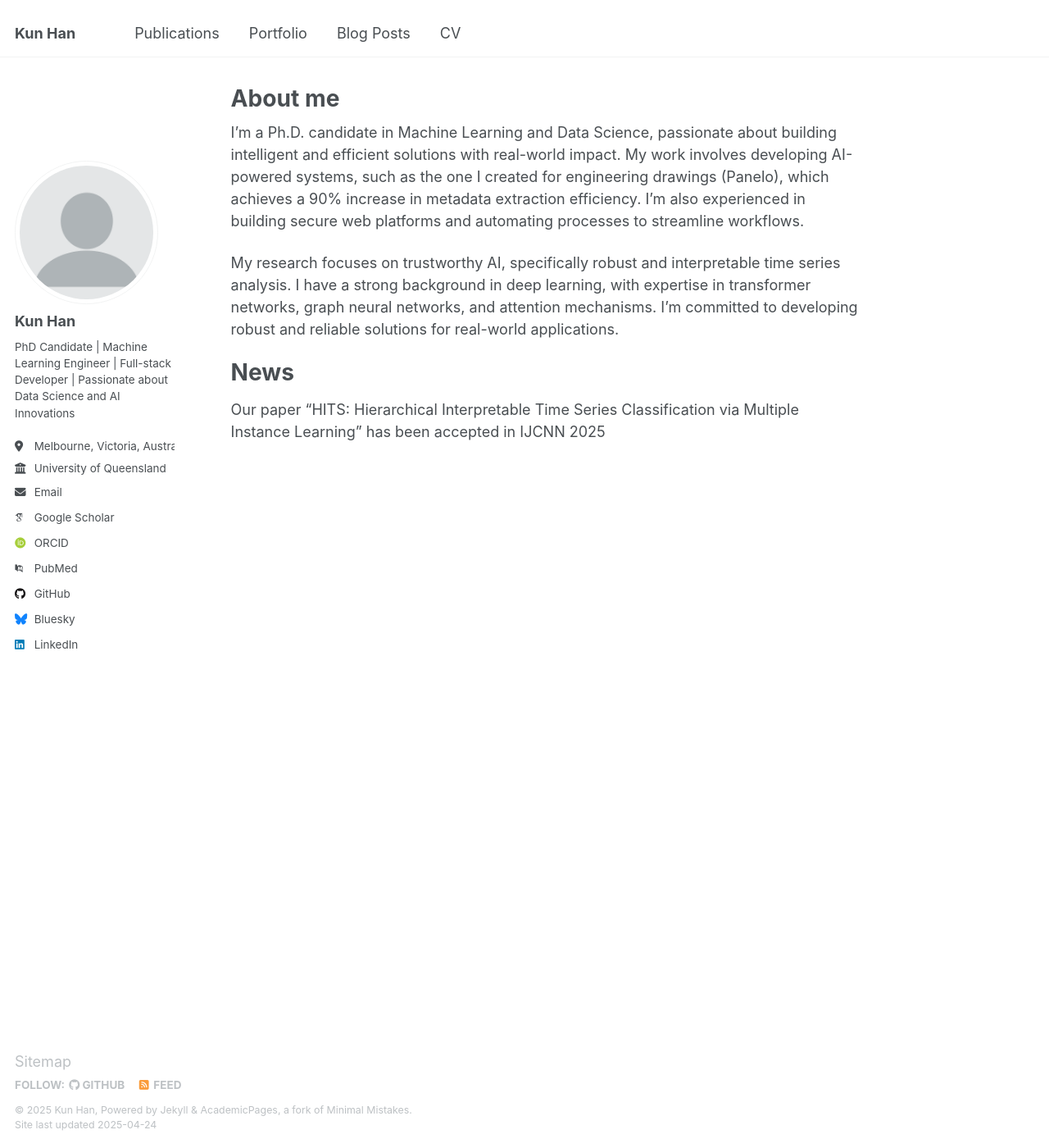
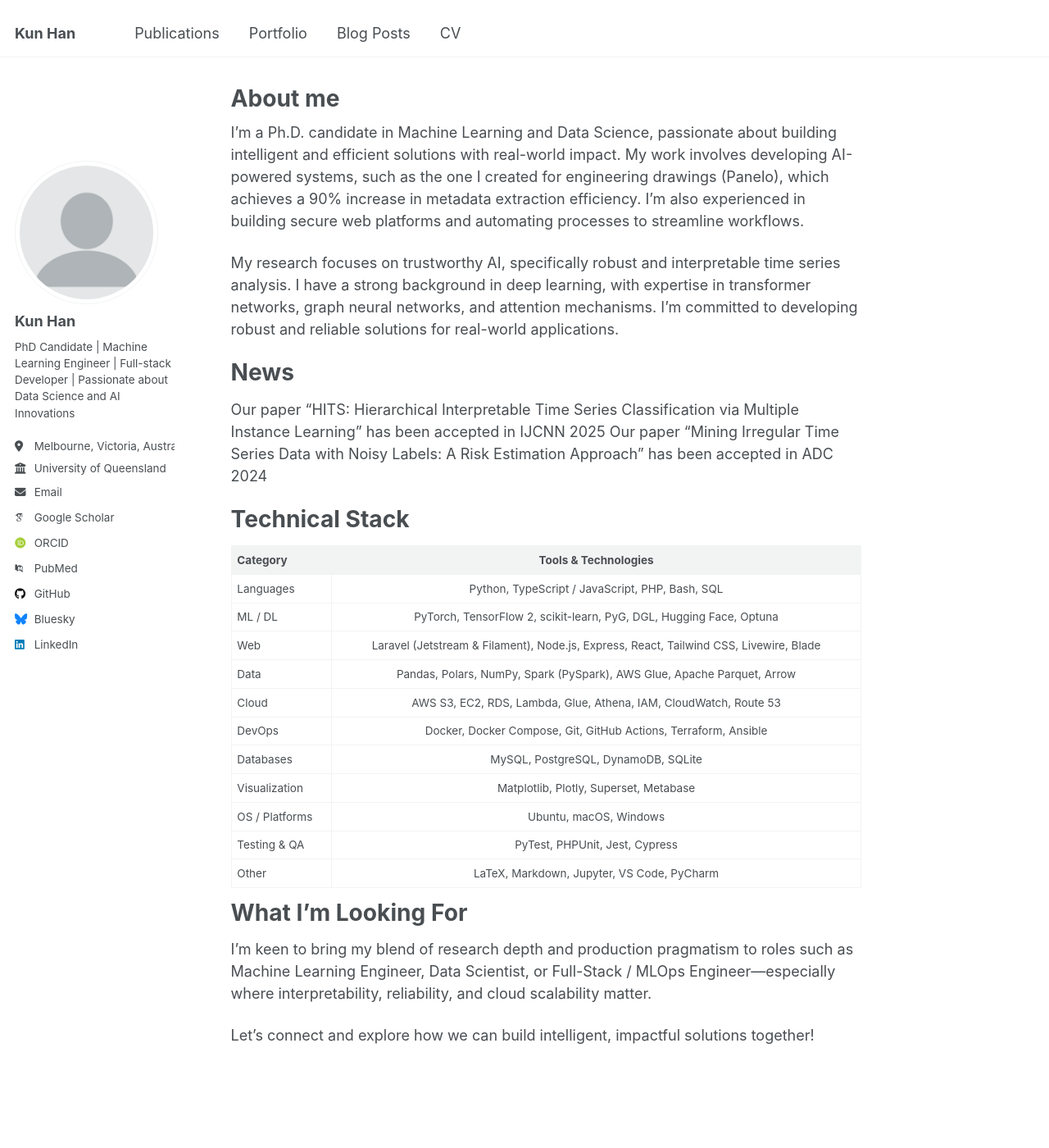
Before and after one commit to Evan-Kun/Evan-Kun.github.io, a Jekyll site: the page built from _pages/about.md, in a window 1280 px wide and 1400 px high. Shown: the whole window at 82% size. Built offline with Jekyll 4.4.1, drawn with Linux system fonts in a browser that asks for light colours; some web fonts are replaced.

Commit message:
Update about.md

```diff
--- a/_pages/about.md
+++ b/_pages/about.md
@@ -13,3 +13,25 @@ My research focuses on trustworthy AI, specifically robust and interpretable tim
 
 # News
 Our paper "HITS: Hierarchical Interpretable Time Series Classification via Multiple Instance Learning" has been accepted in IJCNN 2025
+Our paper "Mining Irregular Time Series Data with Noisy Labels: A Risk Estimation Approach" has been accepted in ADC 2024
+
+# Technical Stack
+
+| Category   |      Tools & Technologies      |
+|----------|:-------------:|
+ Languages | Python, TypeScript / JavaScript, PHP, Bash, SQL
+ ML / DL | PyTorch, TensorFlow 2, scikit-learn, PyG, DGL, Hugging Face, Optuna
+Web | Laravel (Jetstream & Filament), Node.js, Express, React, Tailwind CSS, Livewire, Blade
+Data | Pandas, Polars, NumPy, Spark (PySpark), AWS Glue, Apache Parquet, Arrow
+Cloud | AWS S3, EC2, RDS, Lambda, Glue, Athena, IAM, CloudWatch, Route 53
+DevOps | Docker, Docker Compose, Git, GitHub Actions, Terraform, Ansible
+Databases | MySQL, PostgreSQL, DynamoDB, SQLite
+Visualization | Matplotlib, Plotly, Superset, Metabase
+OS / Platforms | Ubuntu, macOS, Windows
+Testing & QA | PyTest, PHPUnit, Jest, Cypress
+Other | LaTeX, Markdown, Jupyter, VS Code, PyCharm
+
+# What I’m Looking For
+I’m keen to bring my blend of research depth and production pragmatism to roles such as Machine Learning Engineer, Data Scientist, or Full-Stack / MLOps Engineer—especially where interpretability, reliability, and cloud scalability matter.
+
+Let’s connect and explore how we can build intelligent, impactful solutions together!
```
